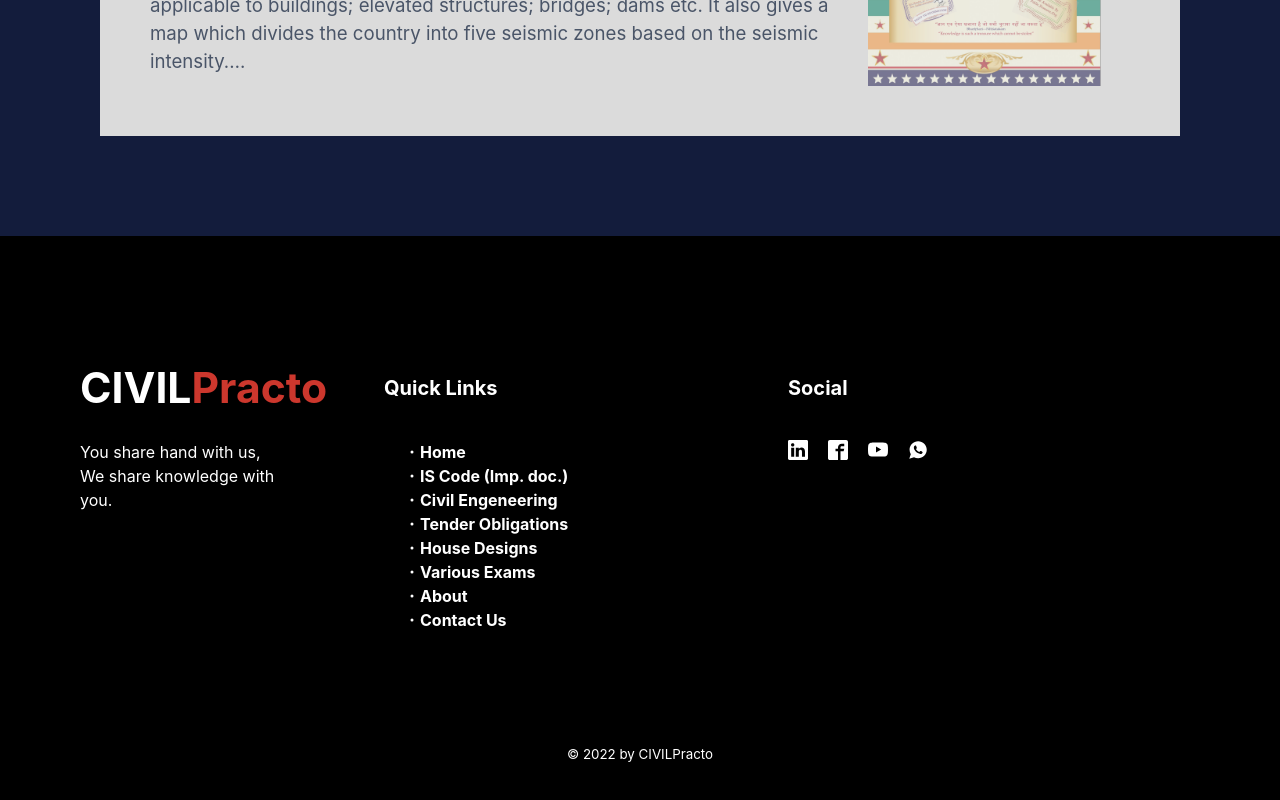
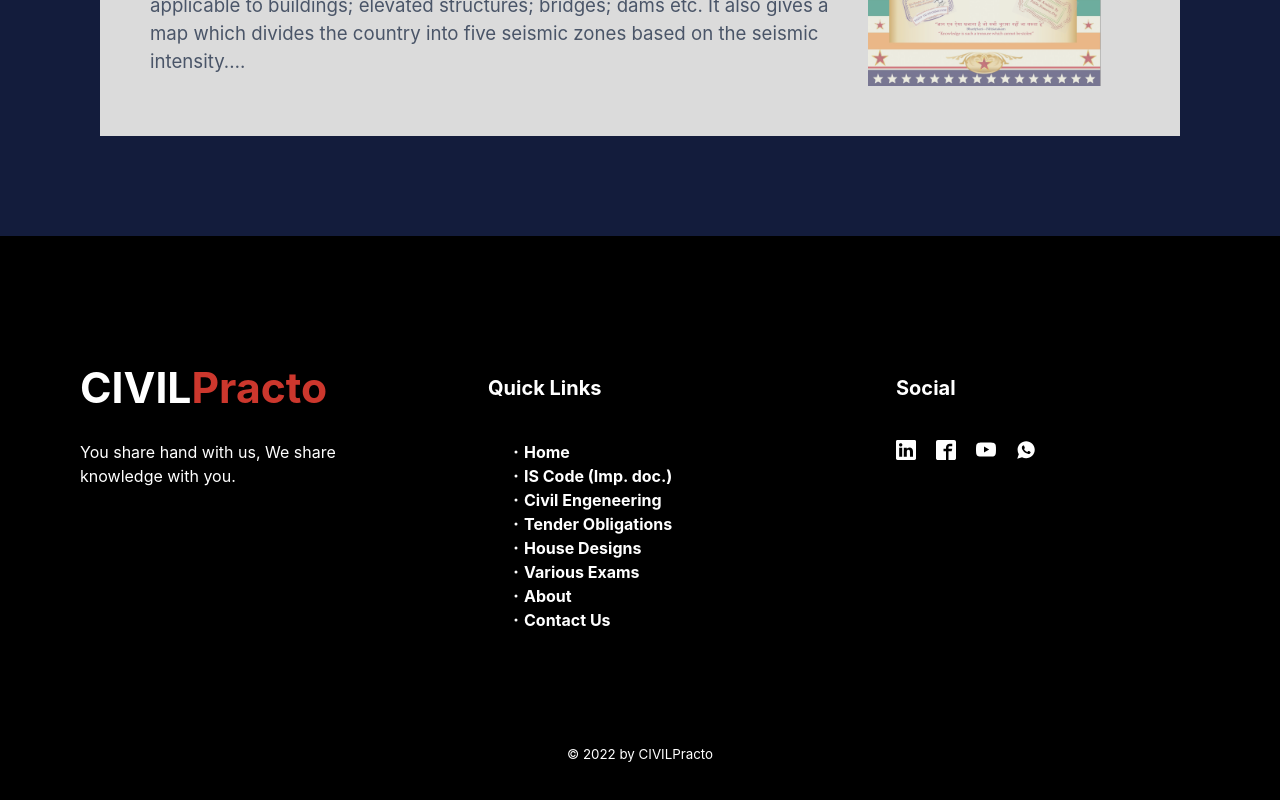
Before and after one commit to civilplus07/portoflio, a React (Vite) app: page /iscode in a window 1280 px wide. Shown: the part 1653-2453 px from the top of the page. Built offline with nearby package versions, Linux system fonts and the light colour scheme.

Commit message:
applayout

```diff
--- a/src/component/AppLayout/components/Footer/Footer.view.tsx
+++ b/src/component/AppLayout/components/Footer/Footer.view.tsx
@@ -30,7 +30,7 @@ export default function FooterView() {
                 <Grid
                     m={{ base: '40px 0 30px 0', sm: '60px 0 35px 0', md: '80px 0 50px 0', lg: '100px 0 70px 0' }}
                     w='100%'
-                    templateColumns={{ base: 'repeat(1, 1fr)', sm: 'repeat(1, 1fr)', md: 'repeat(1, 1fr)', lg: 'repeat(2, 1fr)', xl: 'repeat(4, 1fr)' }}
+                    templateColumns={{ base: 'repeat(1, 1fr)', sm: 'repeat(1, 1fr)', md: 'repeat(1, 1fr)', lg: 'repeat(2, 1fr)', xl: 'repeat(3, 1fr)' }}
                     gap={6}
                 >
                     <GridItem>
```
